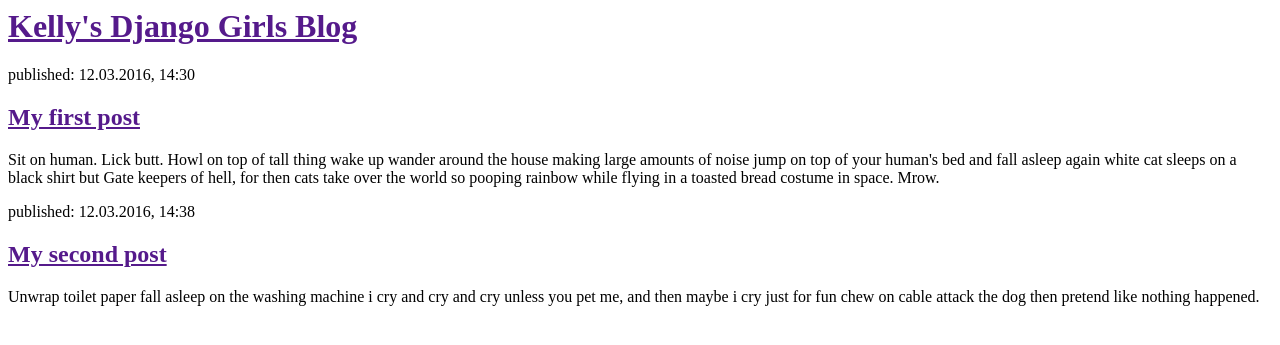
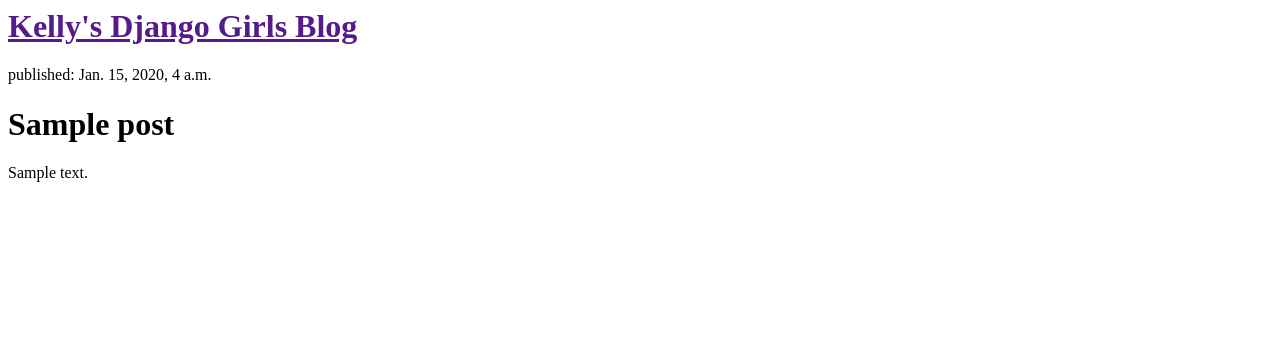
Before and after one commit to CreetureFeeture/my-first-blog, a Django app: template blog/templates/blog/post_list.html in a window 1280 px wide. Shown: the top 345 px of the page. Run offline with Django 3.2, Linux system fonts and the light colour scheme; the template is opened without the code that fills it: values that come from a table or form of the project are taken from there, others are empty; tables that the repository leaves empty hold one stand-in row (values such as "Sample post").

Commit message:
Modified templates to display posts from database.

```diff
--- a/blog/templates/blog/post_list.html
+++ b/blog/templates/blog/post_list.html
@@ -7,16 +7,13 @@
       <h1><a href="">Kelly's Django Girls Blog</a></h1>
     </div>
 
-    <div>
-      <p>published: 12.03.2016, 14:30</p>
-      <h2><a href="">My first post</a></h2>
-      <p>Sit on human. Lick butt. Howl on top of tall thing wake up wander around the house making large amounts of noise jump on top of your human's bed and fall asleep again white cat sleeps on a black shirt but Gate keepers of hell, for then cats take over the world so pooping rainbow while flying in a toasted bread costume in space. Mrow.</p>
-    </div>
+    {% for post in posts %}
+      <div>
+        <p>published: {{ post.published_date }}</p>
+        <h1><a href"">{{ post.title }}</a></h1>
+        <p>{{ post.text|linebreaksbr }}</p>
+      </div>
+    {% endfor %}
 
-    <div>
-      <p>published: 12.03.2016, 14:38</p>
-      <h2><a href="">My second post</a></h2>
-      <p>Unwrap toilet paper fall asleep on the washing machine i cry and cry and cry unless you pet me, and then maybe i cry just for fun chew on cable attack the dog then pretend like nothing happened.</p>
-    </div>
   </body>
 </html>
--- a/blog/views.py
+++ b/blog/views.py
@@ -1,5 +1,8 @@
 from django.shortcuts import render
+from django.utils import timezone
+from .models import Post
 
 # Create your views here.
 def post_list(request):
-    return render(request, 'blog/post_list.html', {})
+    posts = Post.objects.filter(published_date__lte=timezone.now()).order_by('published_date')
+    return render(request, 'blog/post_list.html', {'posts': posts})
```
